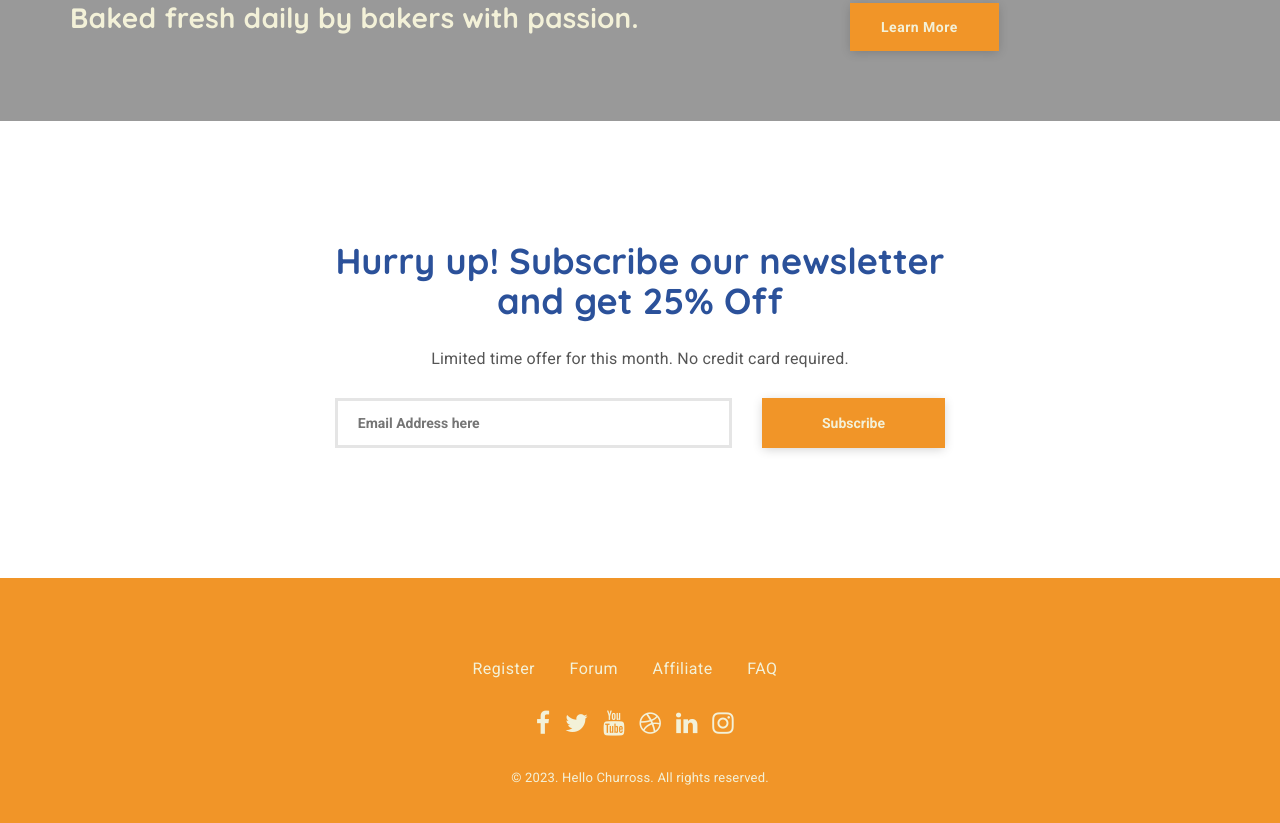
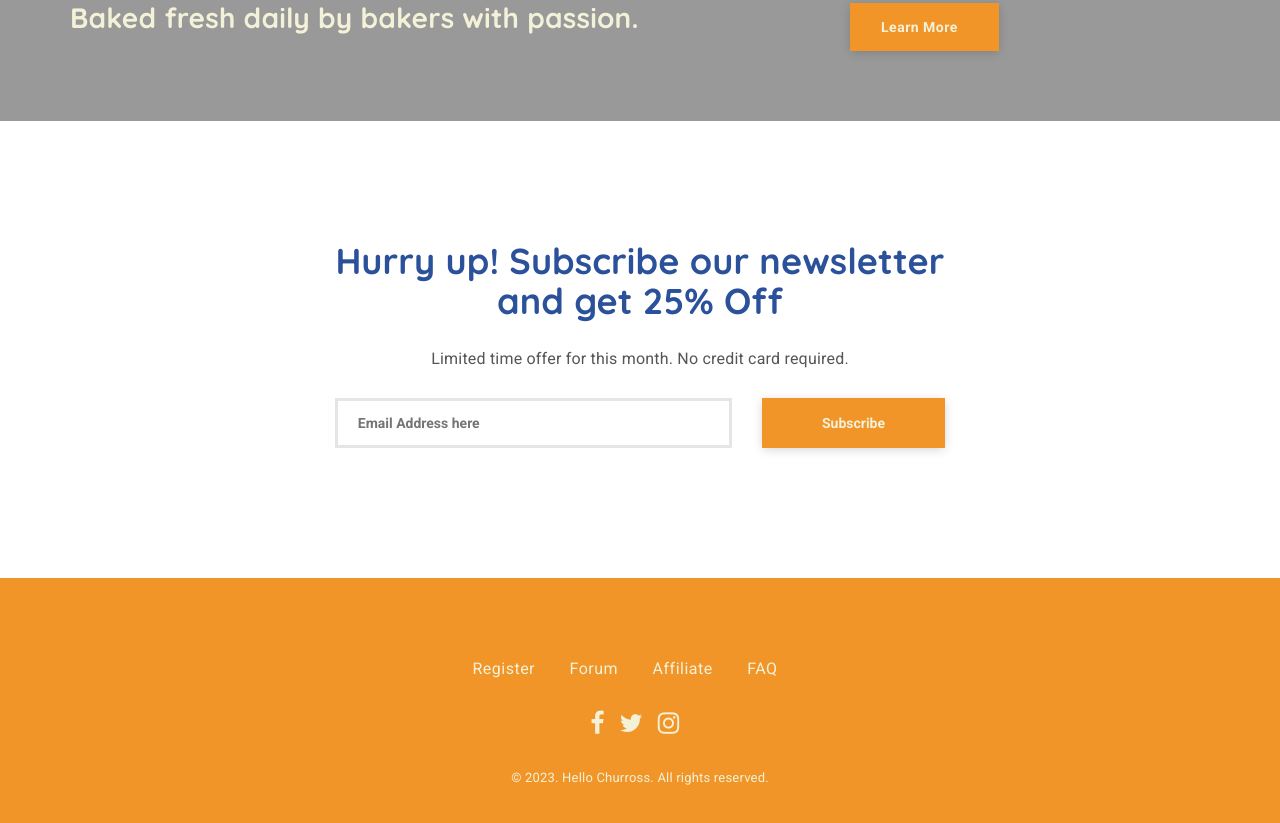
Before and after one commit to iggusti/hello-churross, a plain HTML site: page index.html in a window 1280 px wide. Shown: the part 5005-5828 px from the top of the page. Drawn offline with Linux system fonts and the light colour scheme; some icons are missing; files whose address does not match are found by name.

Commit message:
update sosmed

```diff
--- a/index.html
+++ b/index.html
@@ -387,10 +387,10 @@
                     <div class="footer-social space30 text-center">
                         <a href="#" class="fa fa-facebook"></a>
                         <a href="#" class="fa fa-twitter"></a>
-                        <a href="#" class="fa fa-youtube"></a>
-                        <a href="#" class="fa fa-dribbble"></a>
-                        <a href="#" class="fa fa-linkedin"></a>
-                        <a href="#" class="fa fa-instagram"></a>
+                        <!-- <a href="#" class="fa fa-youtube"></a> -->
+                        <!-- <a href="#" class="fa fa-dribbble"></a> -->
+                        <!-- <a href="#" class="fa fa-linkedin"></a> -->
+                        <a href="https://www.instagram.com/hello.churross/" class="fa fa-instagram"></a>
                     </div>
                 </div>
             </div>
```
